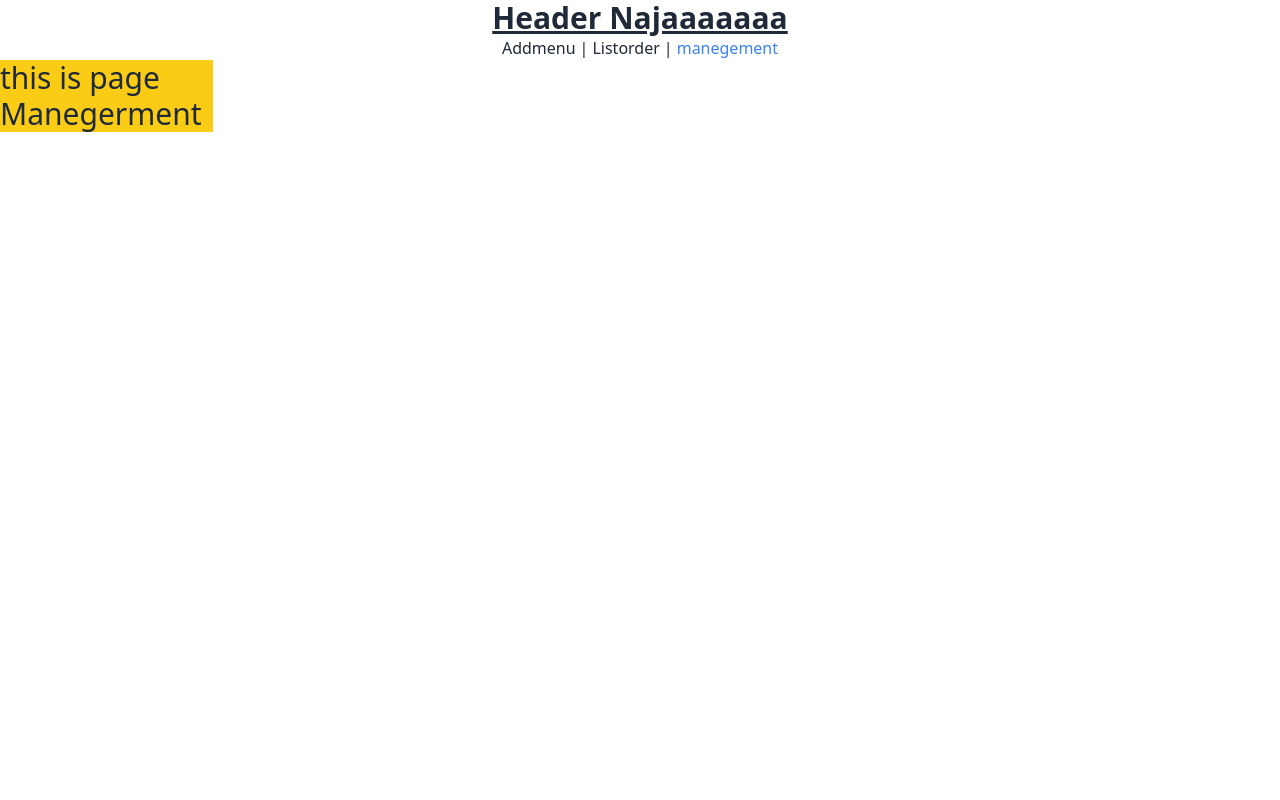
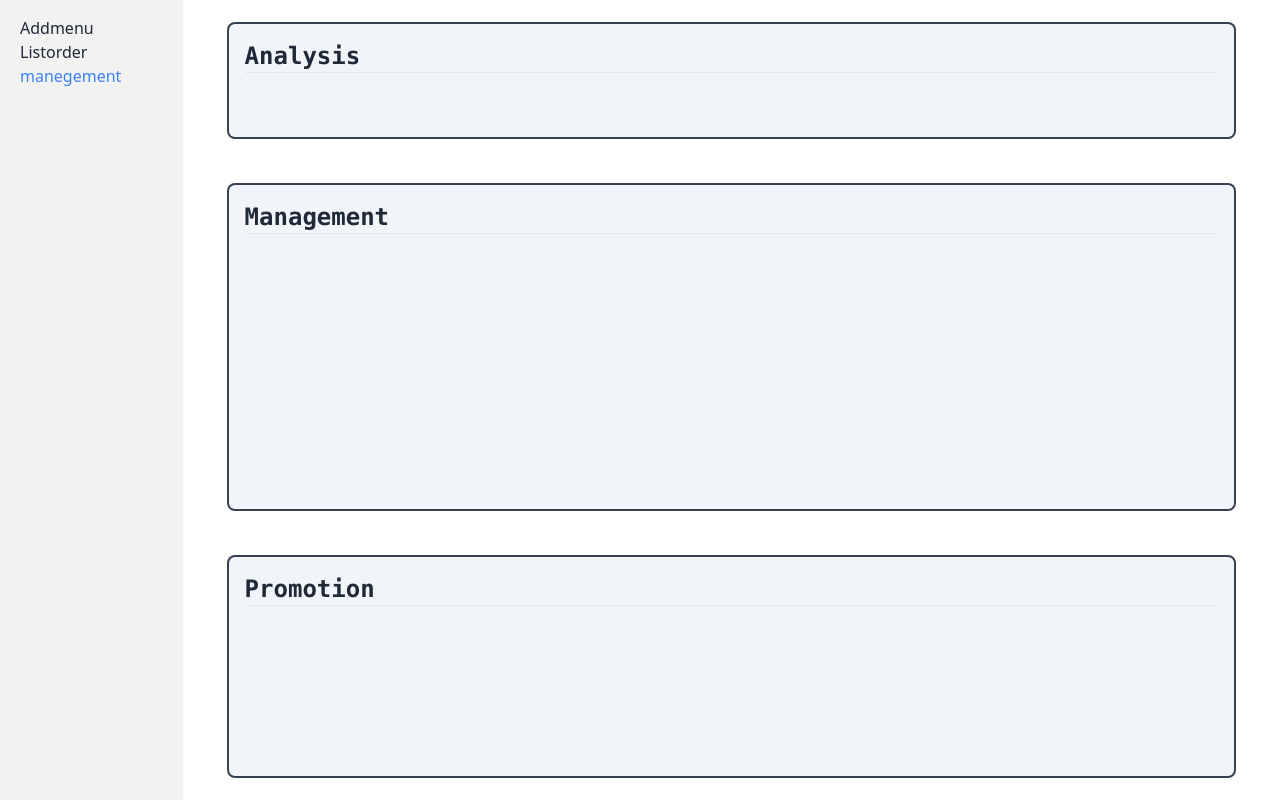
Before and after one commit to cnc2003/PROJECT2-SEC-1-PenNgiMark, a Vue app: page /manegement in a window 1280 px wide. Built offline with nearby package versions, Linux system fonts and the light colour scheme.

Commit message:
[FEAT] : Prototype Navbar and management (before logic)

```diff
--- a/src/App.vue
+++ b/src/App.vue
@@ -1,12 +1,15 @@
+<script setup >
+import Navbar from './components/Navbar.vue';
+import { RouterView } from 'vue-router';
+</script>
 
 <template>
-  <h1 class="text-3xl font-bold underline flex justify-center">
-    Header Najaaaaaaa
-  </h1>
-  <div class="flex justify-center">
-    <router-link to="/add-menu" class="pr-1 pl-1" active-class="text-blue-500">Addmenu</router-link> |
-    <router-link to="/list-order" class="pr-1 pl-1" active-class="text-blue-500">Listorder</router-link>|
-    <router-link to="/manegement" class="pr-1 pl-1" active-class="text-blue-500">manegement</router-link>
+  <div class="flex h-screen">
+    <div class="w-1/6">
+      <Navbar/>
+    </div>
+    <div class="flex flex-col w-full">
+      <router-view/>
+    </div>
   </div>
-  <router-view/>
 </template>
--- a/src/components/BaseList.vue
+++ b/src/components/BaseList.vue
@@ -12,33 +12,24 @@ const props = defineProps({
         required: true,
     },
 })
-console.log("import :",props.Order_menu_list)
+console.log("import :", props.Order_menu_list)
 
 
 
 </script>
 
 <template>
-    <div
-        v-for="(order_ID, index) in props.Order_menu_list"
-        :key="index"
-        class="flex"
-    >
+    <div v-for="(order_ID, index) in props.Order_menu_list" :key="index">
         <div class="p-5">
             <p class="font-bold">Order_ID</p>
             <slot name="Order_ID" :="order_ID"></slot>
         </div>
 
-        <div class="flex flex-row border-2 p-5 w-screen">
-            <div
-                v-for="(order_menu, orderIndex) in order_ID.orders"
-                :key="orderIndex"
-                class="pl-5 pr-5"
-            >
-                <!-- pass data to parent component -->
-                <slot name="Order_menu" :="order_menu"></slot>
-            </div>
+        <div v-for="(order_menu, orderIndex) in order_ID.orders" :key="orderIndex" >
+            <!-- pass data to parent component -->
+            <slot name="Order_menu" :="order_menu"></slot>
         </div>
+
         <!-- <button class="bg-green-600" @click="serveOrder(order_ID),deleteorder(order_ID)">
             Serve
         </button> -->
--- /dev/null
+++ b/src/components/Navbar.vue
@@ -0,0 +1,8 @@
+<template>
+    <ul class="p-4 w-full min-h-full bg-base-200 text-base-content">
+        <!-- Sidebar content here -->
+        <li><router-link to="/add-menu" class="pr-1 pl-1" active-class="text-blue-500">Addmenu</router-link></li>
+        <li><router-link to="/list-order" class="pr-1 pl-1" active-class="text-blue-500">Listorder</router-link></li>
+        <li><router-link to="/manegement" class="pr-1 pl-1" active-class="text-blue-500">manegement</router-link></li>
+    </ul>
+</template>
--- a/src/components/page/Listorder.vue
+++ b/src/components/page/Listorder.vue
@@ -20,8 +20,6 @@ function deleteOrder(order_ID) {
     }
 }
 
-
-
 function serveOrder(order_ID) {
     console.log("Serve button clicked:", order_ID)
     const orders = order_ID.orders
@@ -35,9 +33,8 @@ function serveOrder(order_ID) {
 
 </script>
 
-<template>
+<template class="">
     <h1 class="text-3xl bg-green-400 w-1/6">This is the List Order page</h1>
-
     <BaseList :Order_menu_list="Orderlist">
         <template v-slot:Order_ID="order_ID">
             <div>{{ order_ID.order_id }}</div>
--- a/src/components/page/Manegement.vue
+++ b/src/components/page/Manegement.vue
@@ -1,3 +1,28 @@
+<script setup>
+
+</script>
+
 <template>
-    <h1 class="text-3xl bg-yellow-400 w-1/6">this is page Manegerment</h1>
+    <div class="h-lvh flex flex-col items-center  ">
+        <div name="analysis" class="my-6 h-1/6 w-11/12 ring-2 ring-gray-700 rounded-md p-4 bg-slate-100">
+            <h1 class="text-2xl font-mono font-semibold">Analysis</h1>
+            <hr>
+
+
+        </div>
+
+        <div name="management" class="my-6 h-3/6 w-11/12 ring-2 ring-gray-700 rounded-md p-4 bg-slate-100">
+            <h1 class="text-2xl font-mono font-semibold">Management</h1>
+            <hr>
+
+
+        </div>
+
+        <div name="promotion" class="my-6 h-2/6 w-11/12 ring-2 ring-gray-700 rounded-md p-4 bg-slate-100">
+            <h1 class="text-2xl font-mono font-semibold">Promotion</h1>
+            <hr>
+
+
+        </div>
+    </div>
 </template>
```
